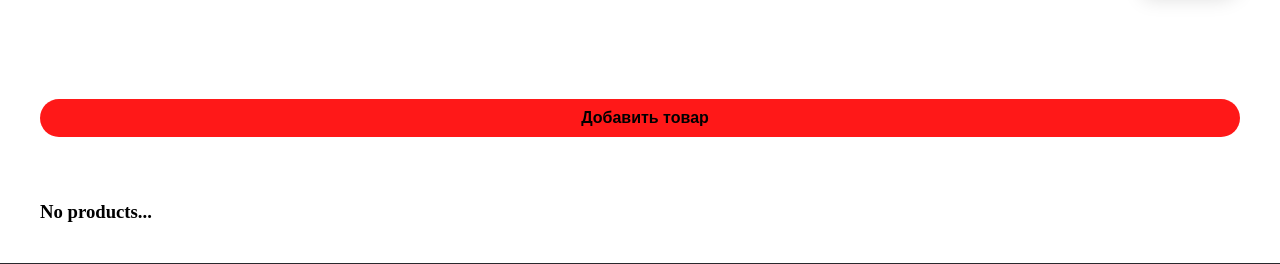
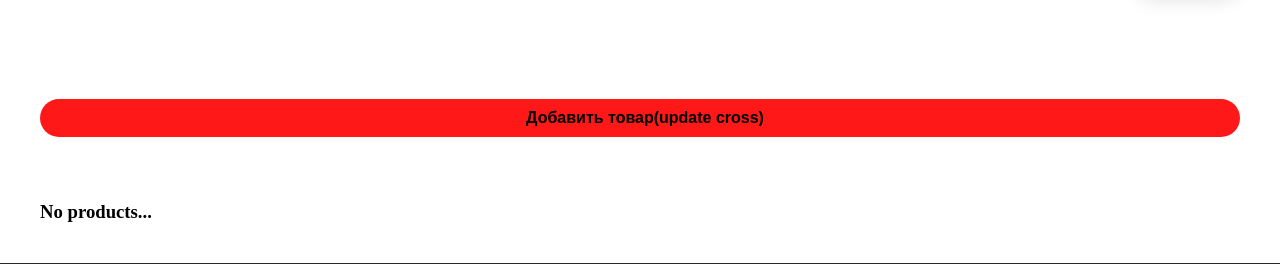
Before and after one commit to Wanderlust2525/Cross, a Django app: page /workspace/ in a window 1280 px wide. Shown: the part 246-510 px from the top of the page. Run offline with Django 5.2, Linux system fonts and the light colour scheme; data that the repository does not hold is empty; some libraries are stand-ins or nearby versions.

Commit message:
update cross

```diff
--- a/templates/workspace/index.html
+++ b/templates/workspace/index.html
@@ -6,7 +6,7 @@
     <div class="all_product_container">
    <div class="product_continer">
         <div class="add-button">
-            <a href="{% url 'create_cross' %}"><button>Добавить товар</button></a>
+            <a href="{% url 'create_cross' %}"><button>Добавить товар(update cross)</button></a>
         </div>
 
 
```
